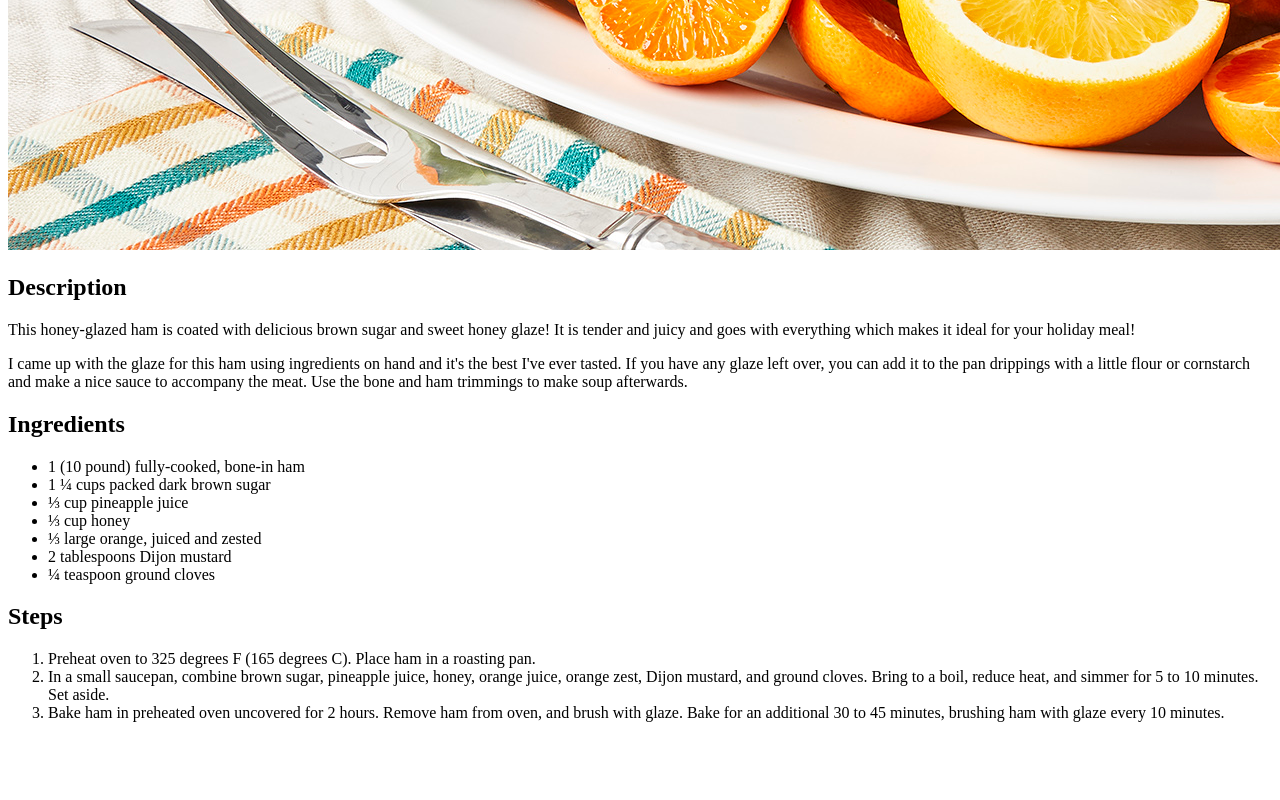
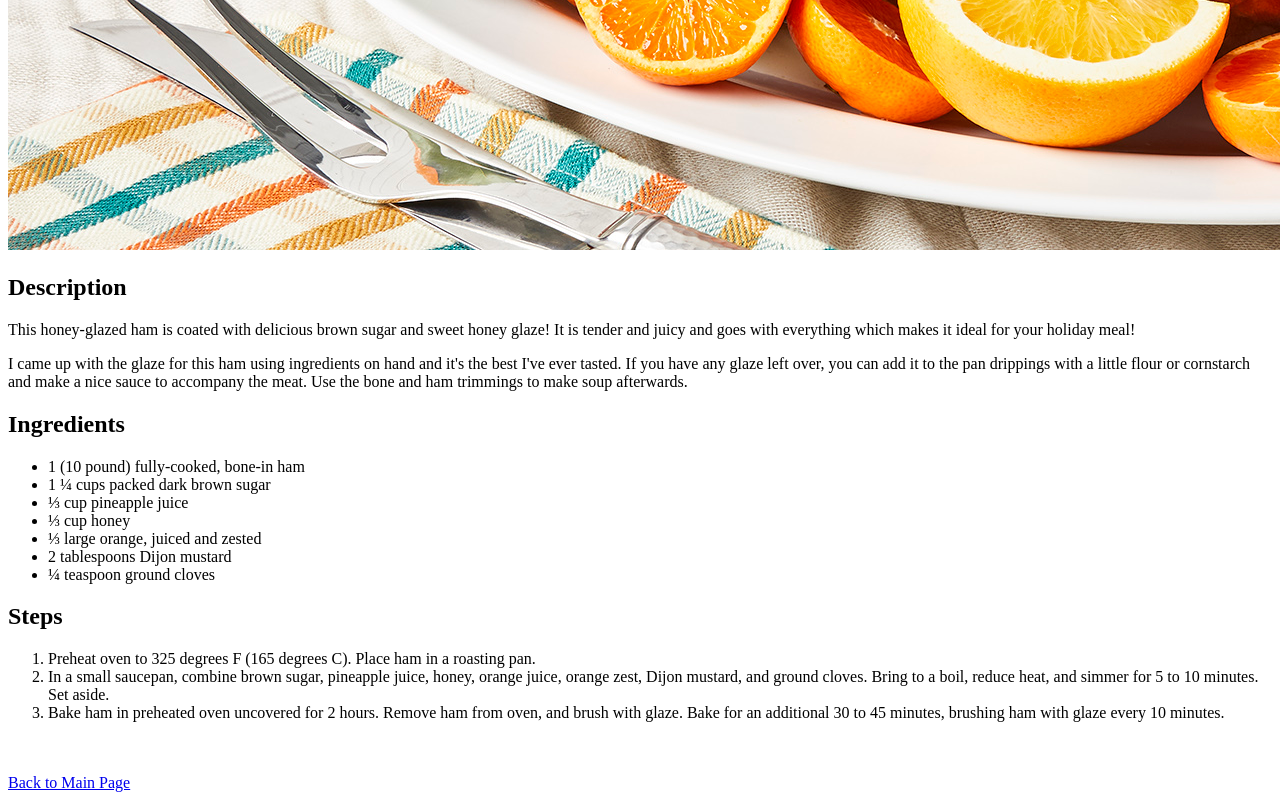
Before and after one commit to micahvllz/odin-recipes, a plain HTML site: page recipes/ham.html in a window 1280 px wide. Shown: the part 830-1630 px from the top of the page. Before the commit the page ends 1568 px from the top, so only its background shows below. Drawn offline with Linux system fonts and the light colour scheme.

Commit message:
Add back to main page link

```diff
--- a/recipes/ham.html
+++ b/recipes/ham.html
@@ -30,5 +30,7 @@
             <li>In a small saucepan, combine brown sugar, pineapple juice, honey, orange juice, orange zest, Dijon mustard, and ground cloves. Bring to a boil, reduce heat, and simmer for 5 to 10 minutes. Set aside.</li>
             <li>Bake ham in preheated oven uncovered for 2 hours. Remove ham from oven, and brush with glaze. Bake for an additional 30 to 45 minutes, brushing ham with glaze every 10 minutes.</li>
         </ol>
+        <br><br>
+        <a href="../../odin-recipes/index.html">Back to Main Page</a>
     </body>
 </html>
```
Also changed, not shown: recipes/chicken.html (+2 -1 lines), recipes/pancakes.html (+2 -0 lines).
